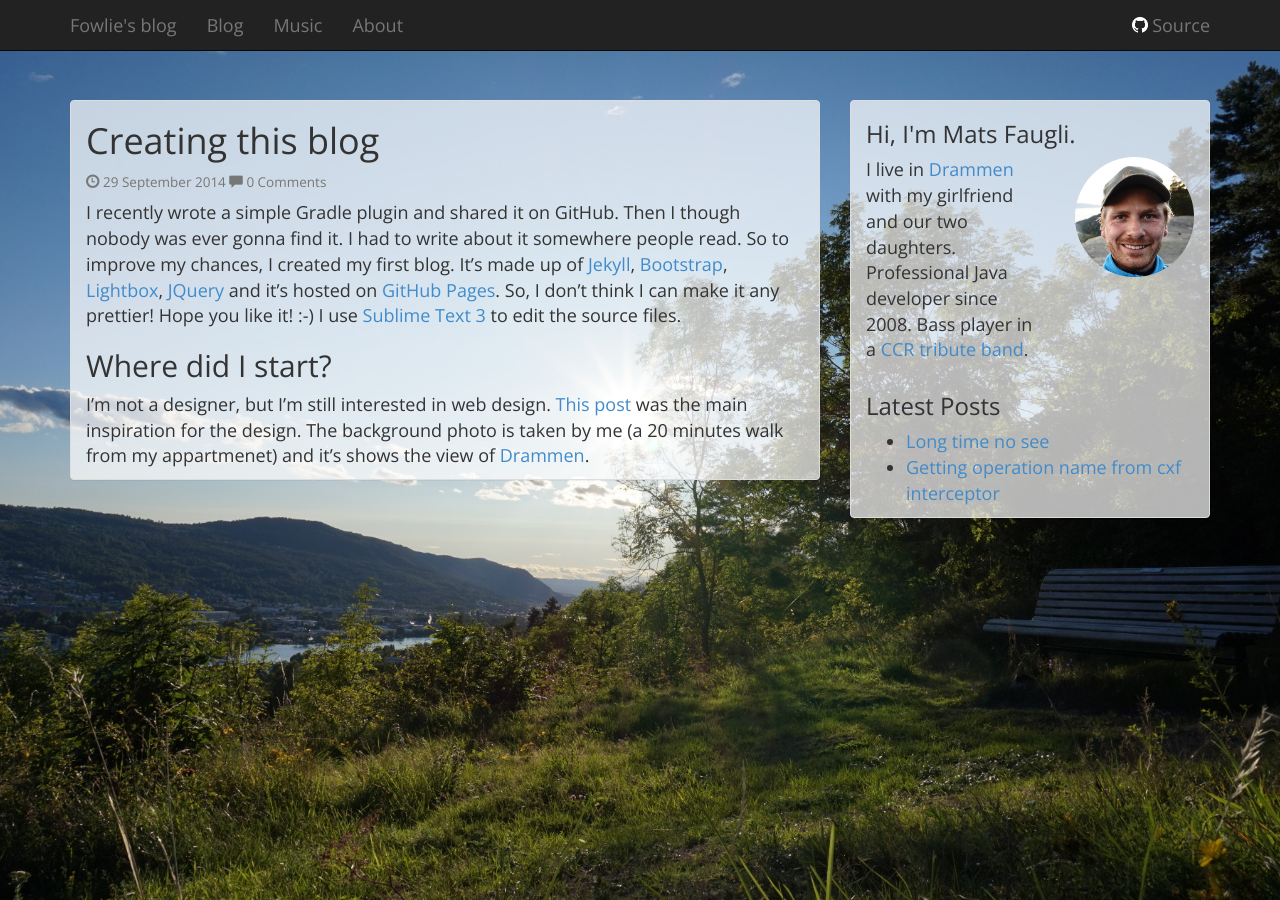
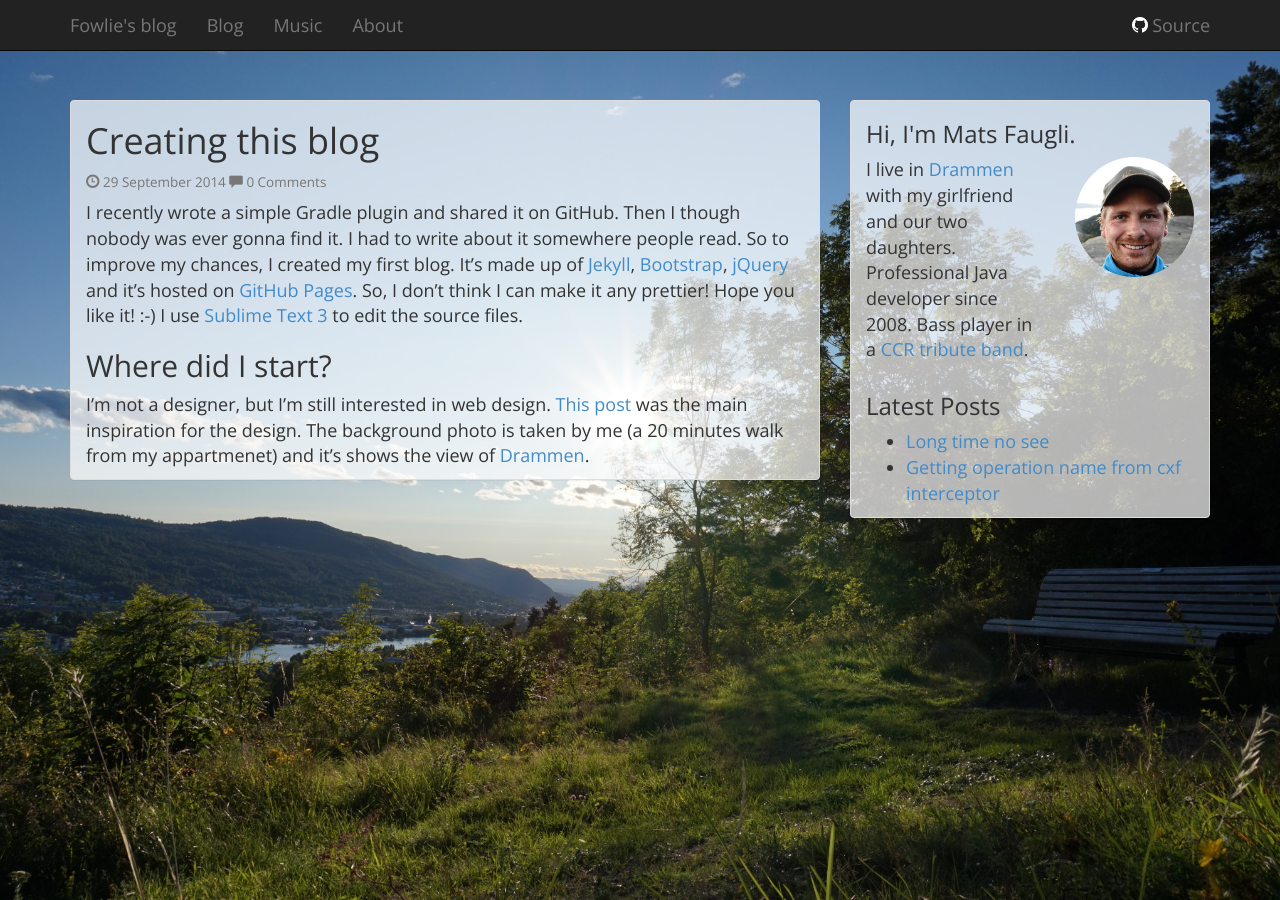
Before and after one commit to fowlie/fowlie.github.io, a Jekyll site: the page built from _posts/2014/2014-09-29-creating-this-blog.md, in a window 1280 px wide. Built offline with Jekyll 4.4.1, drawn with Linux system fonts in a browser that asks for light colours; nearby versions of some CDN libraries; comment, search, counter and statistics services are not loaded; part of the change alters nothing that is shown.

Commit message:
Update from Forestry.io - 2014/2014-09-29-creating-this-blog.md

```diff
--- a/_posts/2014/2014-09-29-creating-this-blog.md
+++ b/_posts/2014/2014-09-29-creating-this-blog.md
@@ -2,8 +2,12 @@
 title: creating this blog
 layout: post
 comments: true
+date: '2014-09-29T00:00:00.000+00:00'
 ---
-I recently wrote a simple Gradle plugin and shared it on GitHub. Then I though nobody was ever gonna find it. I had to write about it somewhere people read. So to improve my chances, I created my first blog. It's made up of [Jekyll](http://jekyllrb.com/), [Bootstrap](http://getbootstrap.com/), [Lightbox](http://lokeshdhakar.com/projects/lightbox2/), [JQuery](http://jquery.com/) and it's hosted on [GitHub Pages](https://pages.github.com/). So, I don't think I can make it any prettier! Hope you like it! :-) I use [Sublime Text 3](http://www.sublimetext.com/3) to edit the source files.
+
+
+I recently wrote a simple Gradle plugin and shared it on GitHub. Then I though nobody was ever gonna find it. I had to write about it somewhere people read. So to improve my chances, I created my first blog. It's made up of [Jekyll](http://jekyllrb.com/), [Bootstrap](http://getbootstrap.com/), [jQuery](https://jquery.com) and it's hosted on [GitHub Pages](https://pages.github.com/). So, I don't think I can make it any prettier! Hope you like it! :-) I use [Sublime Text 3](http://www.sublimetext.com/3) to edit the source files.
 
 ## Where did I start?
+
 I'm not a designer, but I'm still interested in web design. [This post](http://www.williamghelfi.com/blog/2013/08/04/bootstrap-in-practice-a-landing-page/) was the main inspiration for the design. The background photo is taken by me (a 20 minutes walk from my appartmenet) and it's shows the view of [Drammen](https://goo.gl/maps/Cp2DF).
```
